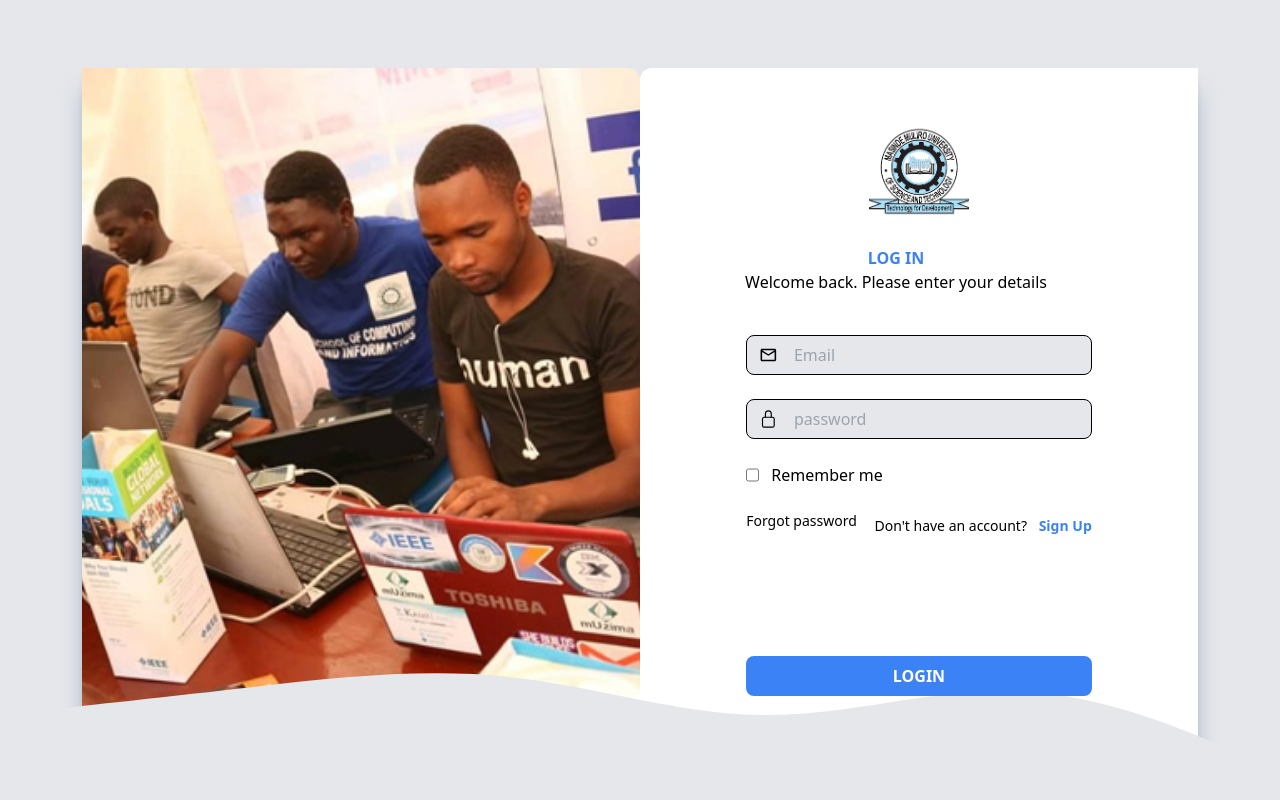
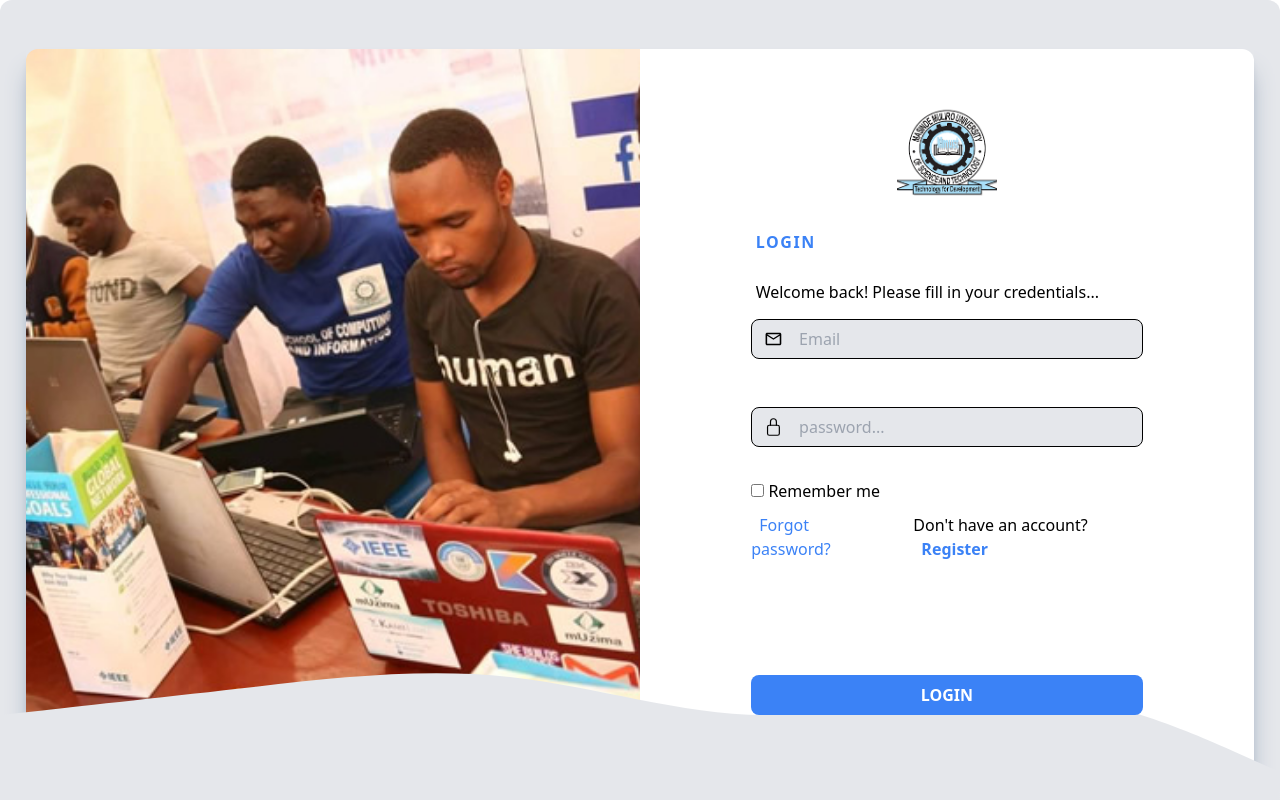
Before and after one commit to Binary-Brigades/OPPS-Frontend, a React (Vite) app: page /login in a window 1280 px wide. Built offline with nearby package versions, Linux system fonts and the light colour scheme.

Commit message:
Fix :fix login,signup outline

```diff
--- a/src/pages/Login.jsx
+++ b/src/pages/Login.jsx
@@ -12,65 +12,62 @@ function Login() {
     "rgb(229 231 235)",
   ];
   return (
-    <div className="relative w-screen h-screen  gap-6 bg-gray-200 px-5 py-5 flex flex-col items-center justify-center">
-      <div className="rounded-tr-xl rounded-br-xl md:rounded-tr-none w-[90%] h-[90%] flex  items-center  shadow-xl shadow-slate-400 mt-5 flex-row-reverse">
-        <div className="flex  justify-center items-center w-full h-full flex-1 bg-[#fff] rounded-l-xl  rounded-tr-xl rounded-br-xl md:rounded-tr-none">
+    <div className="relative w-screen h-screen  gap-6 bg-gray-200 px-5 py-5 flex flex-col items-center justify-center rounded-xl">
+      <div className="rounded-tr-xl rounded-br-xl md:rounded-tr-none w-[99%] h-[600px] md:h-[95%] flex  items-center  shadow-xl shadow-slate-400 mt-5 flex-row-reverse">
+        <div className="flex  justify-center items-center w-full h-[100%] flex-1 bg-[#fff] rounded-xl   md:rounded-tl-none">
           <form
             action=""
-            className="z-[888] relative w-full md:w-[82%] h-full flex flex-col justify-between items-center p-6 md:p-14"
+            className="z-[888] relative w-full md:w-[82%] h-full flex flex-col justify-between items-center p-6 md:p-14 rounded-xl"
           >
             <img
               className="w-[100px] h-[100px] object-cover"
               src={mmustLogo}
               alt=""
             />
-            <div className="absolute top-[26%] left-[5%] md:left-[12%] text-md ">
-              <h1 className=" text-center uppercase  text-blue-500 font-bold">
-                Log in
+            <h1 className="text-left absolute top-[25%] left-[5%] md:left-[12%] text-md uppercase  text-blue-500 font-bold tracking-widest">
+              Login
             </h1>
-              <p className="">Welcome back. Please enter your details</p>
-            </div>
-
-            <div className="flex flex-col w-full justify-center mt-[-30px]">
+            <p className="text-left absolute top-[32%] left-[5%] md:left-[12%] text-md">
+              Welcome back! Please fill in your credentials...
+            </p>
+            <div className="flex flex-col w-full justify-center mt-[-20px]">
               <div className="divinput">
-                <MdOutlineEmail className="w-5 h-5" />
+                <MdOutlineEmail className="w-5 h-5 text-black font-bold" />
                 <input
                   className="input"
                   type="text"
                   placeholder="Email"
                 ></input>
               </div>
-              <div className="divinput mt-6 mb-6">
-                <IoLockClosedOutline className="w-5 h-5" />
+              <div className="divinput mt-12 mb-8">
+                <IoLockClosedOutline className="w-5 h-5 font-bold text-black" />
                 <input
                   className="input"
                   type="password"
-                  placeholder="password"
+                  placeholder="password..."
                 ></input>
               </div>
-
-              <div className="flex flex-col">
-                <div className="flex max-w-fit gap-3 mb-6">
-                  <input type="checkbox" name="remember" value="remember" />
-                  <label for="remember">Remember me</label>
+              <div className="mb-5">
+                <input type="checkbox" name="" id="" /> Remember me
               </div>
-                <div className="flex flex-row justify-between text-sm">
-
+              <div className="flex gap-8 text-base">
+                <p className="mt-[-10px] md:mb-5">
                   <Link
-                      className="cursor-pointer hover:text-blue-500 hover:underline decoration transition-all duration-200 ease-in-out"
-                      to="/PasswordReset"
-                    >Forgot password</Link>
-
-                  <p className="mt-[5px] md:mb-5">
-                    Don't have an account?{" "}
-                    <Link
-                      className="text-blue-500 font-bold hover:underline  cursor-pointer ml-2"
-                      to="/SignUp"
+                    className=" text-blue-500 cursor-pointer ml-2"
+                    to="/forgot-password"
                   >
-                      Sign Up
+                    Forgot password?
                   </Link>
                 </p>
-                </div>
+                <p className="mt-[-10px] md:mb-5">
+                  Don't have an account?
+                  <Link
+                    className="font-bold text-blue-500 cursor-pointer ml-2"
+                    to="/signup"
+                  >
+                    Register
+                  </Link>
+                </p>
               </div>
             </div>
             <input
@@ -80,9 +77,9 @@ function Login() {
             ></input>
           </form>
         </div>
-        <div className="hidden h-full md:block flex-1  rounded-tr-xl rounded-br-xl ">
+        <div className="hidden h-full md:block flex-1  rounded-tl-xl rounded-bl-xl ">
           <img
-            className="h-full object-cover object-center rounded-tr-xl rounded-br-xl"
+            className="h-full object-cover object-center rounded-tl-xl rounded-bl-xl"
             src={student}
             alt=""
           />
--- a/src/pages/SignUp.jsx
+++ b/src/pages/SignUp.jsx
@@ -24,7 +24,7 @@ function SignUp() {
               src={mmustLogo}
               alt=""
             />
-            <h1 className="text-left absolute top-[26%] left-[5%] md:left-[12%] text-md uppercase  text-blue-500 font-bold">
+            <h1 className="text-left absolute top-[26%] left-[5%] md:left-[12%] text-md uppercase  text-blue-500 font-bold tracking-widest">
               Sign Up
             </h1>
             <div
```
Lines whose indentation alone changed are shown as unchanged.
